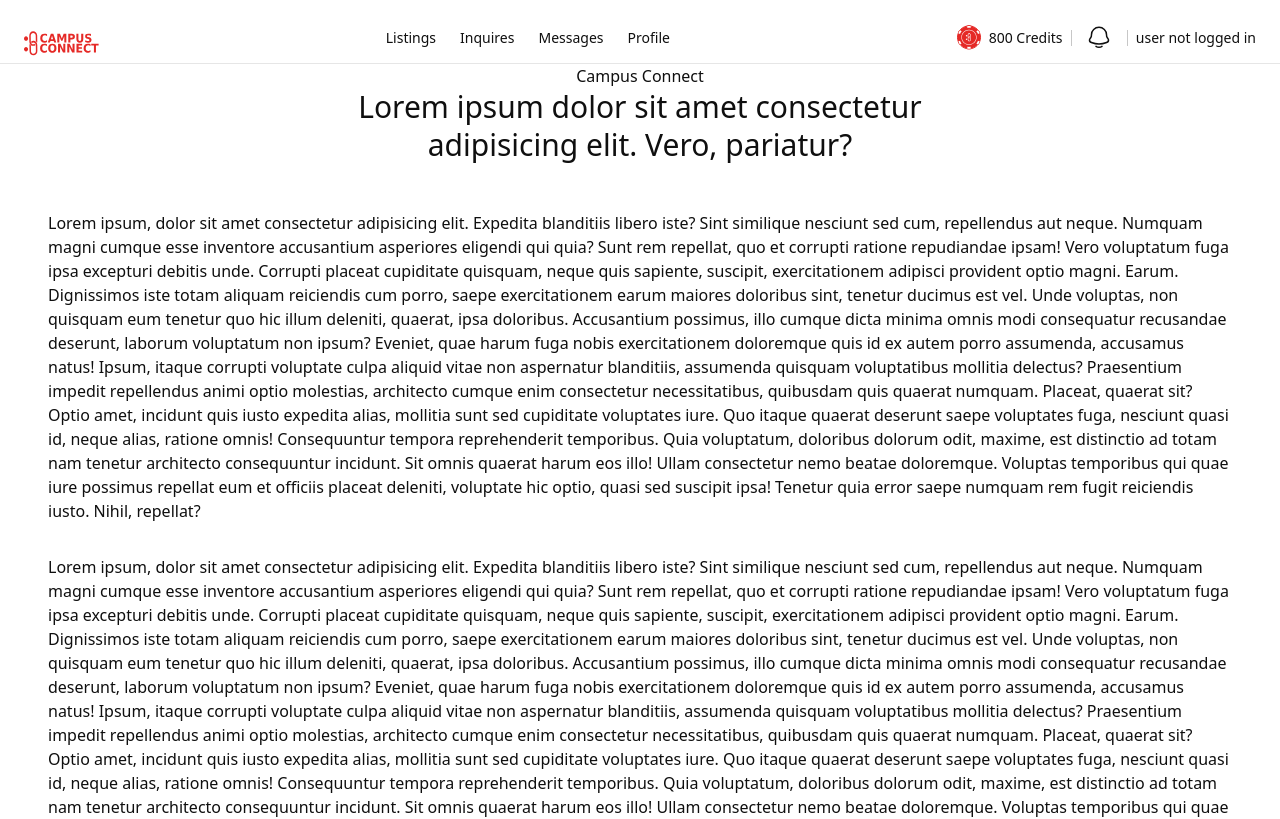
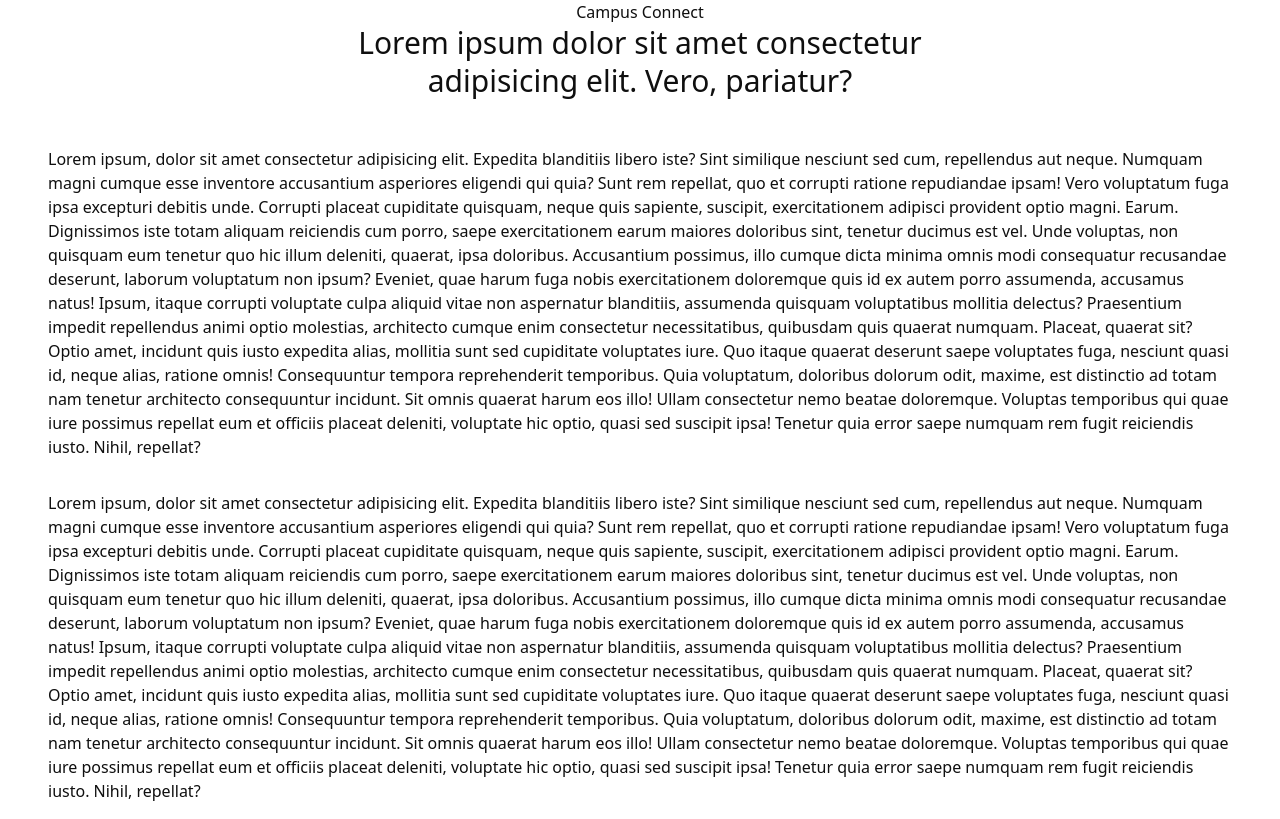
Before and after one commit to johnnysedh3lllo/campus-connect, a Next.js app: page / in a window 1280 px wide. Shown: the top 819 px of the page. Built offline with nearby package versions, Linux system fonts and the light colour scheme; no server answers.

Commit message:
removed navigation component from landing page

```diff
--- a/app/(landing-page)/layout.tsx
+++ b/app/(landing-page)/layout.tsx
@@ -1,5 +1,3 @@
-import Navigation from "@/components/app/navigation";
-
 import { figtree } from "@/lib/fonts";
 
 import "@/app/global.css";
@@ -24,7 +22,6 @@ export default function RootLayout({
     <html lang="en" className={figtree.variable} suppressHydrationWarning>
       <body className="bg-background text-foreground flex h-full min-h-screen flex-col">
         <ThemeProviderWrapper>
-          <Navigation route="/" />
           <main>{children}</main>
         </ThemeProviderWrapper>
       </body>
```
